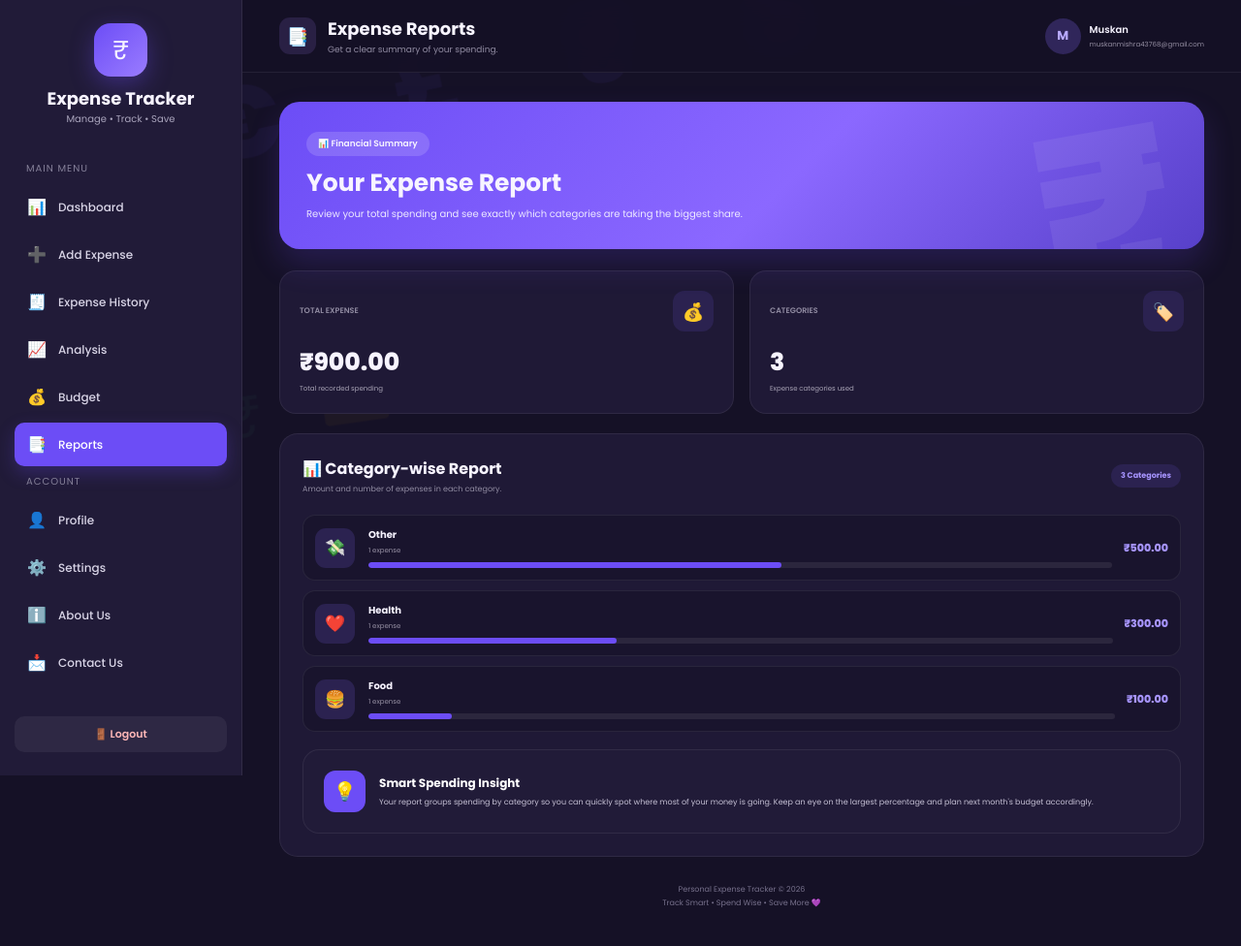
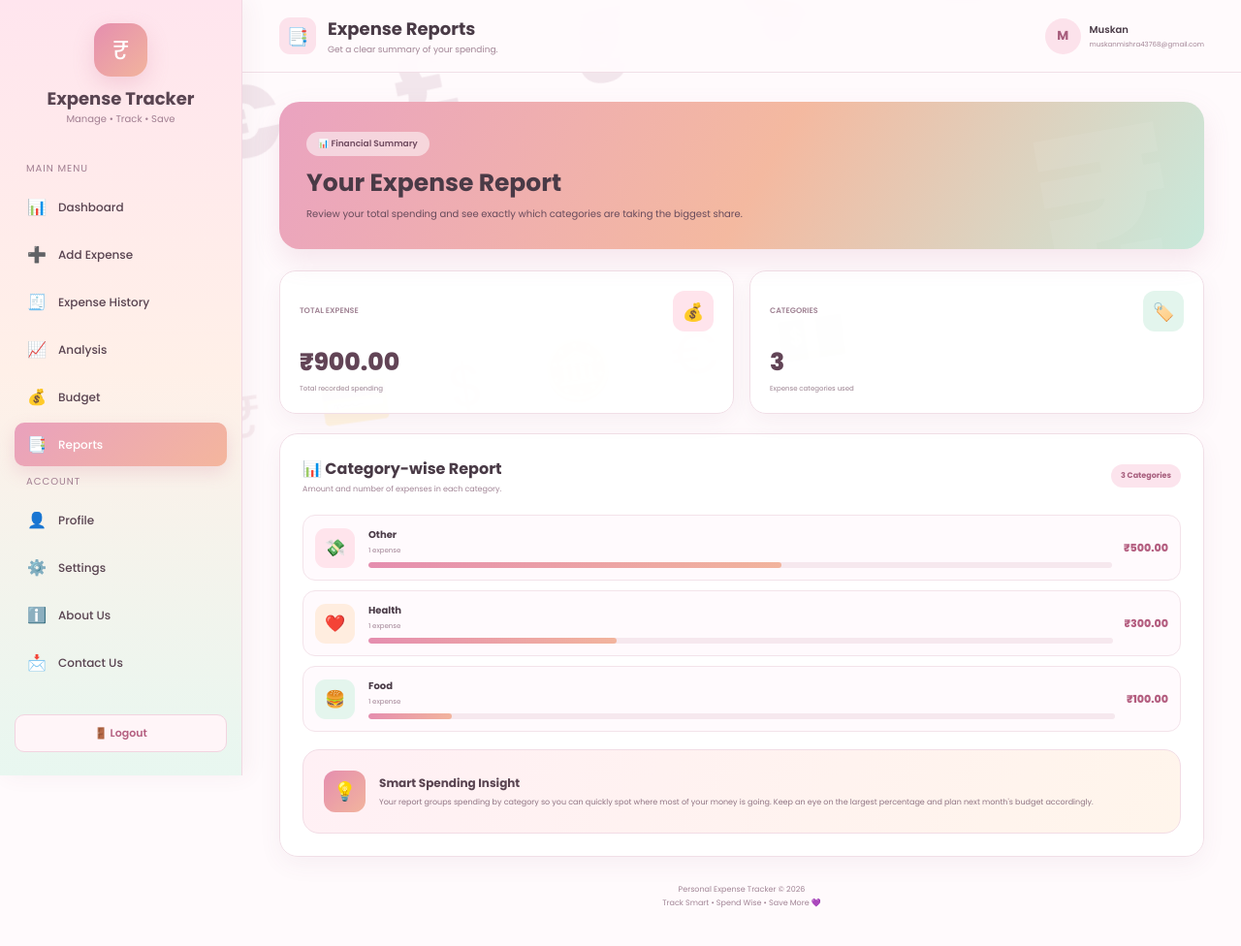
Before and after one commit to muskanmishra43768-tech/personal-expense-tracker, a Flask app: page /reports in a window 1280 px wide. Shown: the whole page at 97% size. Run offline with Flask 3, Linux system fonts and the light colour scheme; a user stored in the database is signed in; data comes from the database, SQL or seed files in the repository.

Commit message:
Refresh CSS theme for reports page
Updated the reports.html file to refresh the CSS theme to a pastel girly style while keeping the HTML and scripts intact.

```diff
--- a/templates/reports.html
+++ b/templates/reports.html
@@ -24,6 +24,32 @@ body:after{content:"💰   🪙   ₹   💳   $   🪙   €   💵";position:f
 .insight{margin-top:18px;background:#211b38;color:white;border:1px solid rgba(255,255,255,.07);border-radius:17px;padding:21px;display:flex;align-items:center;gap:14px}.insight-icon{width:43px;height:43px;border-radius:12px;background:#6c4df6;display:flex;align-items:center;justify-content:center;font-size:19px;flex-shrink:0}.insight h3{font-size:12px;margin-bottom:4px}.insight p{color:#c5c0d4;font-size:8px;line-height:1.7}footer{text-align:center;color:#77718c;font-size:8px;padding:27px 0 8px;line-height:1.7}
 @media(max-width:760px){.sidebar{left:-260px;transition:.3s}.sidebar.show{left:0}.main{margin-left:0}.mobile-menu{display:block}.topbar{padding:0 17px}.profile-email{display:none}.content{padding:20px 16px}.page-hero{padding:23px}.page-hero h1{font-size:22px}}
 @media(max-width:500px){.summary-grid{grid-template-columns:1fr}.profile-name{display:none}.report-card{padding:17px}.report-header{align-items:flex-start;flex-direction:column}.category-row{grid-template-columns:42px 1fr}.category-amount{grid-column:2;text-align:left}.insight{align-items:flex-start}}
+
+/* Pastel girly theme refresh — CSS only; Flask/Jinja, HTML and scripts stay intact */
+body{background:#fffafc!important;color:#443541!important}
+body:before{color:rgba(126,57,96,.10)!important}
+body:after{color:rgba(173,104,126,.10)!important}
+.sidebar{background:linear-gradient(180deg,#ffe5ee 0%,#fff0e8 48%,#e8f7f0 100%)!important;border-right:1px solid #f2d8e3!important;box-shadow:5px 0 22px rgba(116,63,86,.06)}
+.logo-icon{background:linear-gradient(135deg,#e58eaf,#f2b49d)!important;box-shadow:0 8px 22px rgba(208,115,151,.24)!important;color:#fff}
+.logo h2,.nav-menu a{color:#594451!important}.logo p,.menu-title{color:#a17e91!important}
+.nav-menu a:hover{background:rgba(255,255,255,.8)!important;color:#8f4f70!important}
+.nav-menu a.active{background:linear-gradient(135deg,#e9a1bd,#f4b69d)!important;color:#fff!important;box-shadow:0 7px 18px rgba(208,115,151,.2)!important}
+.logout{background:#fff5f8!important;color:#b45f80!important;border:1px solid #f2d4e0}
+.main{background:transparent!important}.topbar{background:rgba(255,250,252,.94)!important;border-bottom:1px solid #f1dfe7!important;color:#493a46!important}
+.topbar p,.profile-email{color:#a18495!important}.top-icon,.avatar{background:#fce2eb!important;color:#a75e7d!important}
+.content{color:#493a46!important}.page-hero{background:linear-gradient(120deg,#eaa3c0 0%,#f4b9a0 52%,#c8e9db 100%)!important;box-shadow:0 12px 28px rgba(188,112,145,.15)!important}
+.page-hero p{color:#674a5b!important}.hero-badge{background:rgba(255,255,255,.52)!important;color:#704b60}
+.summary-card,.report-card{background:rgba(255,255,255,.92)!important;border:1px solid #f1dfe7!important;box-shadow:0 8px 24px rgba(126,73,98,.06)!important;color:#493a46!important}
+.summary-card:nth-child(1) .summary-icon{background:#ffe4ec!important;color:#b45e80!important}.summary-card:nth-child(2) .summary-icon{background:#e3f5ed!important;color:#438d76!important}
+.summary-label,.report-header p{color:#a18495!important}.summary-value{color:#624456!important}.summary-note{color:#9b8290!important}
+.report-count{background:#fce4ed!important;color:#a75e7d!important}
+.category-row{background:#fffafd!important;border:1px solid #f3e3ea!important;color:#493a46!important}.category-row:hover{border-color:#e9b6ca!important;background:#fff4f8!important}
+.category-row:nth-child(4n+1) .category-icon{background:#ffe4ec!important}.category-row:nth-child(4n+2) .category-icon{background:#ffeddf!important}.category-row:nth-child(4n+3) .category-icon{background:#e4f5ed!important}.category-row:nth-child(4n) .category-icon{background:#e6edff!important}
+.category-count{color:#a18495!important}.category-amount{color:#b45e80!important}.progress{background:#f6e8ee!important}.progress-fill{background:linear-gradient(90deg,#e58eaf,#f2b49d)!important}
+.insight{background:linear-gradient(120deg,#fff0f5,#fff5eb)!important;color:#594451!important;border:1px solid #f2dce5!important}.insight-icon{background:linear-gradient(135deg,#e58eaf,#f2b49d)!important}.insight p{color:#8f7483!important}
+.empty-icon{background:#fce4ed!important}.empty-state h3{color:#594451!important}.empty-state p,footer{color:#a18495!important}.empty-button{background:linear-gradient(135deg,#e58eaf,#f2b49d)!important;box-shadow:0 5px 14px rgba(208,115,151,.2)}
+@media(prefers-color-scheme:dark){body{background:#fffafc!important;color:#443541!important}.topbar{background:rgba(255,250,252,.96)!important;color:#493a46!important}}
+
 </style>
 </head>
 <body>
```
